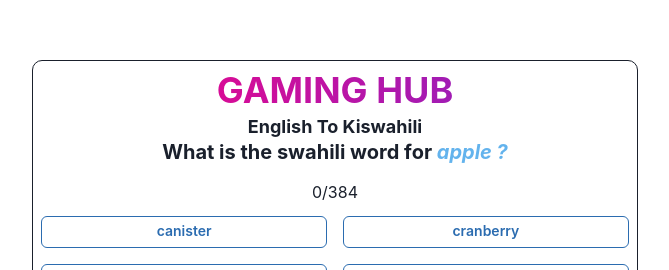
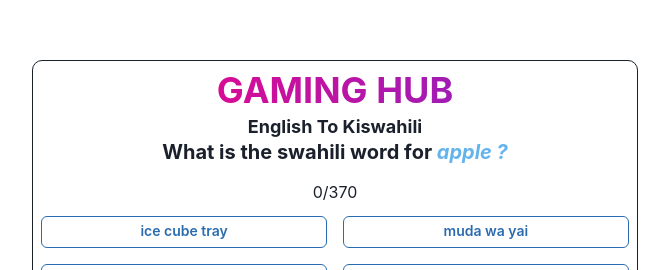
Before and after one commit to clinton-mwachia/react-games, a React (Vite) app: page /eng-to-kis in a window 1280 px wide. Shown: the part 167-437 px from the top of the page, without its empty margins (305-974 px from the left). Built offline with nearby package versions, Linux system fonts and the light colour scheme.

Commit message:
update kiswahili words

```diff
--- a/src/views/english-to-kiswahili/EnglistToKiswahili.jsx
+++ b/src/views/english-to-kiswahili/EnglistToKiswahili.jsx
@@ -83,6 +83,21 @@ const EnglistToKiswahili = () => {
     return options;
   };
 
+  const findRepetitions = (questions) => {
+    const questionSet = new Set();
+    const repeatedQuestions = new Set();
+    for (const questionObj of questions) {
+      const question = questionObj.question;
+      if (questionSet.has(question)) {
+        repeatedQuestions.add(question);
+      }
+      questionSet.add(question);
+    }
+    return Array.from(repeatedQuestions);
+  };
+
+  const hasRepetitionsFlag = findRepetitions(words);
+  console.log("Repetitions found:", hasRepetitionsFlag);
   return (
     <Center h={"100vh"}>
       <Container
--- a/src/views/english-to-kiswahili/engToKis.json
+++ b/src/views/english-to-kiswahili/engToKis.json
@@ -15,7 +15,7 @@
     { "english": "mango", "kiswahili": "embe" },
     { "english": "nose", "kiswahili": "pua" },
     { "english": "orange", "kiswahili": "machungwa" },
-    { "english": "pencil", "kiswahili": "kalamu" },
+    { "english": "pencil", "kiswahili": "penseli" },
     { "english": "queen", "kiswahili": "malkia" },
     { "english": "rabbit", "kiswahili": "sungura" },
     { "english": "snake", "kiswahili": "nyoka" },
@@ -23,60 +23,56 @@
     { "english": "umbrella", "kiswahili": "mwavuli" },
     { "english": "village", "kiswahili": "kijiji" },
     { "english": "water", "kiswahili": "maji" },
-    { "english": "xylophone", "kiswahili": "zilizopigwa" },
     { "english": "yacht", "kiswahili": "jahazi" },
     { "english": "zebra", "kiswahili": "punda milia" },
     { "english": "ant", "kiswahili": "siafu" },
-    { "english": "bear", "kiswahili": "nondo" },
+    { "english": "bear", "kiswahili": "dubu" },
     { "english": "cat", "kiswahili": "paka" },
     { "english": "duck", "kiswahili": "bata" },
-    { "english": "eagle", "kiswahili": "moto" },
+    { "english": "eagle", "kiswahili": "tai" },
     { "english": "frog", "kiswahili": "chura" },
-    { "english": "gorilla", "kiswahili": "simbiko" },
+    { "english": "gorilla", "kiswahili": "sokwe" },
     { "english": "horse", "kiswahili": "farasi" },
     { "english": "insect", "kiswahili": "mdudu" },
-    { "english": "jacket", "kiswahili": "jaketi" },
-    { "english": "kiwi", "kiswahili": "ndege" },
+    { "english": "chameleon", "kiswahili": "kinyonga" },
+    { "english": "panther", "kiswahili": "chui mweusi" },
     { "english": "leopard", "kiswahili": "chui" },
-    { "english": "mouse", "kiswahili": "mjusi" },
-    { "english": "nut", "kiswahili": "karanga" },
+    { "english": "buffalo", "kiswahili": "kifaru" },
+    { "english": "cobra", "kiswahili": "swila" },
     { "english": "owl", "kiswahili": "bundi" },
-    { "english": "parrot", "kiswahili": "popo" },
+    { "english": "parrot", "kiswahili": "kasuku" },
     { "english": "queen", "kiswahili": "malkia" },
     { "english": "rat", "kiswahili": "panya" },
     { "english": "sheep", "kiswahili": "kondoo" },
-    { "english": "tiger", "kiswahili": "chui" },
+    { "english": "tiger", "kiswahili": "chui milia" },
     { "english": "umbrella", "kiswahili": "mwavuli" },
-    { "english": "vase", "kiswahili": "kikombe" },
-    { "english": "whale", "kiswahili": "papa" },
-    { "english": "xylophone", "kiswahili": "zilizopigwa" },
-    { "english": "yawn", "kiswahili": "mtikisiko" },
+    { "english": "vase", "kiswahili": "jagi ya maua" },
+    { "english": "whale", "kiswahili": "nyangumi" },
+    { "english": "xylophone", "kiswahili": "marimba" },
+    { "english": "gecko", "kiswahili": "mjusi kafiri" },
     { "english": "zebra", "kiswahili": "punda milia" },
-    { "english": "antelope", "kiswahili": "nyati" },
+    { "english": "antelope", "kiswahili": "swala" },
     { "english": "bat", "kiswahili": "popo" },
-    { "english": "caterpillar", "kiswahili": "kipepeo" },
+    { "english": "caterpillar", "kiswahili": "kiwavi" },
     { "english": "deer", "kiswahili": "paa" },
     { "english": "elephant", "kiswahili": "tembo" },
-    { "english": "flamingo", "kiswahili": "ndege" },
+    { "english": "flamingo", "kiswahili": "korongo" },
     { "english": "giraffe", "kiswahili": "twiga" },
     { "english": "hippopotamus", "kiswahili": "kiboko" },
-    { "english": "iguana", "kiswahili": "kenge" },
+    { "english": "iguana", "kiswahili": "gongola" },
     { "english": "jaguar", "kiswahili": "chui" },
     { "english": "kangaroo", "kiswahili": "kangaruu" },
     { "english": "lizard", "kiswahili": "mjusi" },
     { "english": "monkey", "kiswahili": "nyani" },
-    { "english": "newt", "kiswahili": "kisiru" },
     { "english": "octopus", "kiswahili": "pweza" },
     { "english": "penguin", "kiswahili": "pengwini" },
-    { "english": "quail", "kiswahili": "wato" },
-    { "english": "rhinoceros", "kiswahili": "kifaru" },
-    { "english": "seahorse", "kiswahili": "punda bahari" },
+    { "english": "quail", "kiswahili": "kware" },
+    { "english": "rhino", "kiswahili": "kifaru" },
+    { "english": "seahorse", "kiswahili": "farasi wa baharini" },
     { "english": "toad", "kiswahili": "chura" },
-    { "english": "unicorn", "kiswahili": "nyati" },
-    { "english": "vulture", "kiswahili": "janga" },
-    { "english": "wasp", "kiswahili": "nyuki" },
-    { "english": "xerus", "kiswahili": "nyani" },
-    { "english": "yak", "kiswahili": "yak" },
+    { "english": "vulture", "kiswahili": "tai" },
+    { "english": "bee", "kiswahili": "nyuki" },
+    { "english": "wasp", "kiswahili": "nyigu" },
     { "english": "zebra", "kiswahili": "punda milia" },
     { "english": "apple", "kiswahili": "tufaha" },
     { "english": "banana", "kiswahili": "ndizi" },
@@ -84,29 +80,27 @@
     { "english": "mango", "kiswahili": "embe" },
     { "english": "pineapple", "kiswahili": "nanasi" },
     { "english": "grape", "kiswahili": "zabibu" },
-    { "english": "strawberry", "kiswahili": "tunda la strawberry" },
+    { "english": "strawberry", "kiswahili": "stroberi" },
     { "english": "watermelon", "kiswahili": "tikiti maji" },
-    { "english": "peach", "kiswahili": "peach" },
+    { "english": "peach", "kiswahili": "pichi" },
     { "english": "pear", "kiswahili": "pea" },
-    { "english": "apricot", "kiswahili": "apricot" },
     { "english": "plum", "kiswahili": "plamu" },
-    { "english": "cherry", "kiswahili": "cherry" },
-    { "english": "kiwi", "kiswahili": "kiwi" },
+    { "english": "cherry", "kiswahili": "cheri" },
     { "english": "fig", "kiswahili": "tini" },
     { "english": "guava", "kiswahili": "pera" },
-    { "english": "pomegranate", "kiswahili": "pomegranate" },
+    { "english": "pomegranate", "kiswahili": "komamanga" },
     { "english": "coconut", "kiswahili": "nazi" },
     { "english": "lemon", "kiswahili": "limao" },
-    { "english": "lime", "kiswahili": "chokaa" },
-    { "english": "dragon fruit", "kiswahili": "tunda la joka" },
-    { "english": "passion fruit", "kiswahili": "tunda la passion" },
+    { "english": "lime", "kiswahili": "ndimu" },
+    { "english": "dragon fruit", "kiswahili": "pitahaya" },
+    { "english": "passion fruit", "kiswahili": "karakara" },
     { "english": "papaya", "kiswahili": "papai" },
     { "english": "melon", "kiswahili": "melon" },
     { "english": "avocado", "kiswahili": "avocado" },
-    { "english": "date", "kiswahili": "tarehe" },
-    { "english": "raspberry", "kiswahili": "raspberry" },
-    { "english": "blueberry", "kiswahili": "blueberry" },
-    { "english": "blackberry", "kiswahili": "blackberry" },
+    { "english": "date", "kiswahili": "tende" },
+    { "english": "raspberry", "kiswahili": "rasiberi" },
+    { "english": "blueberry", "kiswahili": "bluuberi" },
+    { "english": "blackberry", "kiswahili": "berinyeusi" },
     { "english": "cranberry", "kiswahili": "cranberry" },
     { "english": "elderberry", "kiswahili": "elderberry" },
     { "english": "boysenberry", "kiswahili": "boysenberry" },
@@ -148,7 +142,6 @@
     { "english": "cherimoya", "kiswahili": "cherimoya" },
     { "english": "feijoa", "kiswahili": "feijoa" },
     { "english": "guava", "kiswahili": "pera" },
-    { "english": "kiwi", "kiswahili": "kiwi" },
     { "english": "loquat", "kiswahili": "loquat" },
     { "english": "longan", "kiswahili": "longan" },
     { "english": "mamey sapote", "kiswahili": "mamey sapote" },
@@ -275,51 +268,44 @@
     { "english": "lime", "kiswahili": "lime" },
     { "english": "orange", "kiswahili": "chungwa" },
     { "english": "grapefruit", "kiswahili": "grapefruit" },
-    { "english": "apple", "kiswahili": "tufaha" },
+    { "english": "apple", "kiswahili": "tofaa" },
     { "english": "banana", "kiswahili": "ndizi" },
     { "english": "grape", "kiswahili": "zabibu" },
-    { "english": "strawberry", "kiswahili": "strawberry" },
-    { "english": "blueberry", "kiswahili": "blueberry" },
-    { "english": "raspberry", "kiswahili": "raspberry" },
-    { "english": "blackberry", "kiswahili": "blackberry" },
-    { "english": "kiwi", "kiswahili": "kiwi" },
     { "english": "pineapple", "kiswahili": "nanasi" },
     { "english": "papaya", "kiswahili": "papai" },
     { "english": "mango", "kiswahili": "embe" },
     { "english": "watermelon", "kiswahili": "tikiti maji" },
-    { "english": "cantaloupe", "kiswahili": "cantaloupe" },
-    { "english": "honeydew melon", "kiswahili": "melon ya asali" },
+    { "english": "honeydew melon", "kiswahili": "karabuza" },
     { "english": "book", "kiswahili": "kitabu" },
     { "english": "pen", "kiswahili": "kalamu" },
     { "english": "pencil", "kiswahili": "penseli" },
     { "english": "notebook", "kiswahili": "daftari" },
-    { "english": "backpack", "kiswahili": "mfuko wa mgongoni" },
-    { "english": "laptop", "kiswahili": "kompyuta ndogo" },
-    { "english": "tablet", "kiswahili": "kidonge" },
-    { "english": "calculator", "kiswahili": "calculator" },
-    { "english": "ruler", "kiswahili": "kikombe" },
+    { "english": "backpack", "kiswahili": "mkoba wa mgongoni" },
+    { "english": "laptop", "kiswahili": "kompyuta ya mkononi" },
+    { "english": "tablet", "kiswahili": "kipakatalishi" },
+    { "english": "calculator", "kiswahili": "kikokotoo" },
+    { "english": "ruler", "kiswahili": "rula" },
     { "english": "scissors", "kiswahili": "makasi" },
-    { "english": "glue", "kiswahili": "glue" },
-    { "english": "eraser", "kiswahili": "kitambaa" },
-    { "english": "sharpener", "kiswahili": "sharpener" },
-    { "english": "marker", "kiswahili": "alama" },
-    { "english": "highlighter", "kiswahili": "highlighter" },
+    { "english": "glue", "kiswahili": "gundi" },
+    { "english": "eraser", "kiswahili": "kifutio" },
+    { "english": "sharpener", "kiswahili": "kichongeo" },
+    { "english": "highlighter", "kiswahili": "kiangazi" },
     { "english": "dictionary", "kiswahili": "kamusi" },
     { "english": "map", "kiswahili": "ramani" },
     { "english": "calendar", "kiswahili": "kalenda" },
-    { "english": "protractor", "kiswahili": "protractor" },
-    { "english": "compass", "kiswahili": "kipima pembe" },
-    { "english": "paint", "kiswahili": "paint" },
-    { "english": "brush", "kiswahili": "brush" },
-    { "english": "chalk", "kiswahili": "chalk" },
-    { "english": "whiteboard", "kiswahili": "whiteboard" },
+    { "english": "protractor", "kiswahili": "kipima pembe" },
+    { "english": "compass", "kiswahili": "dira" },
+    { "english": "paint", "kiswahili": "rangi" },
+    { "english": "brush", "kiswahili": "brashi" },
+    { "english": "chalk", "kiswahili": "chaki" },
+    { "english": "whiteboard", "kiswahili": "ubao mweupe" },
     { "english": "marker pen", "kiswahili": "kalamu ya alama" },
     { "english": "sticky notes", "kiswahili": "maelezo ya kushikilia" },
     { "english": "tape", "kiswahili": "mkanda" },
-    { "english": "stapler", "kiswahili": "stapler" },
-    { "english": "hole punch", "kiswahili": "kupiga tundu" },
-    { "english": "backboard", "kiswahili": "michoro" },
-    { "english": "locker", "kiswahili": "locker" },
+    { "english": "stapler", "kiswahili": "stepla" },
+    { "english": "paper clip", "kiswahili": "kibanio cha karatasi" },
+    { "english": "backboard", "kiswahili": "ubao mweusi" },
+    { "english": "locker", "kiswahili": "kabati ndogo" },
     { "english": "desk", "kiswahili": "meza" },
     { "english": "chair", "kiswahili": "kiti" },
     { "english": "table", "kiswahili": "meza" },
```
